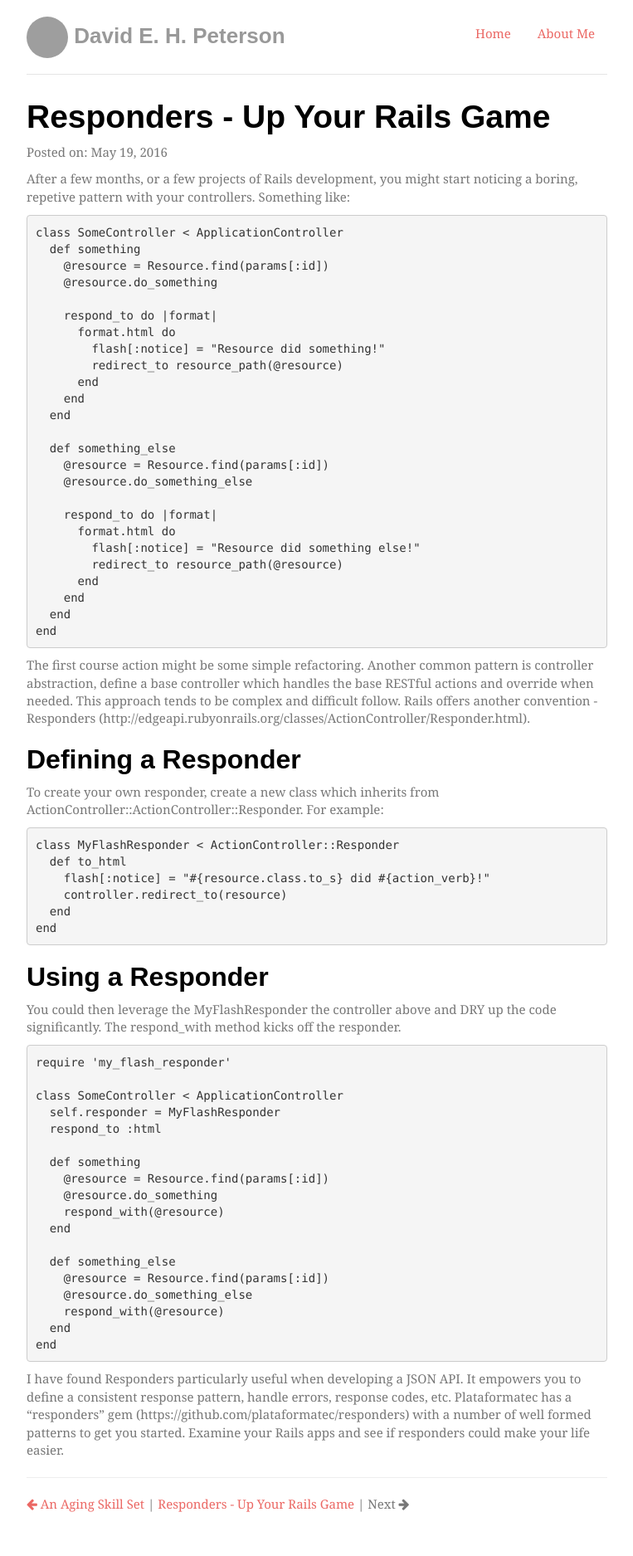
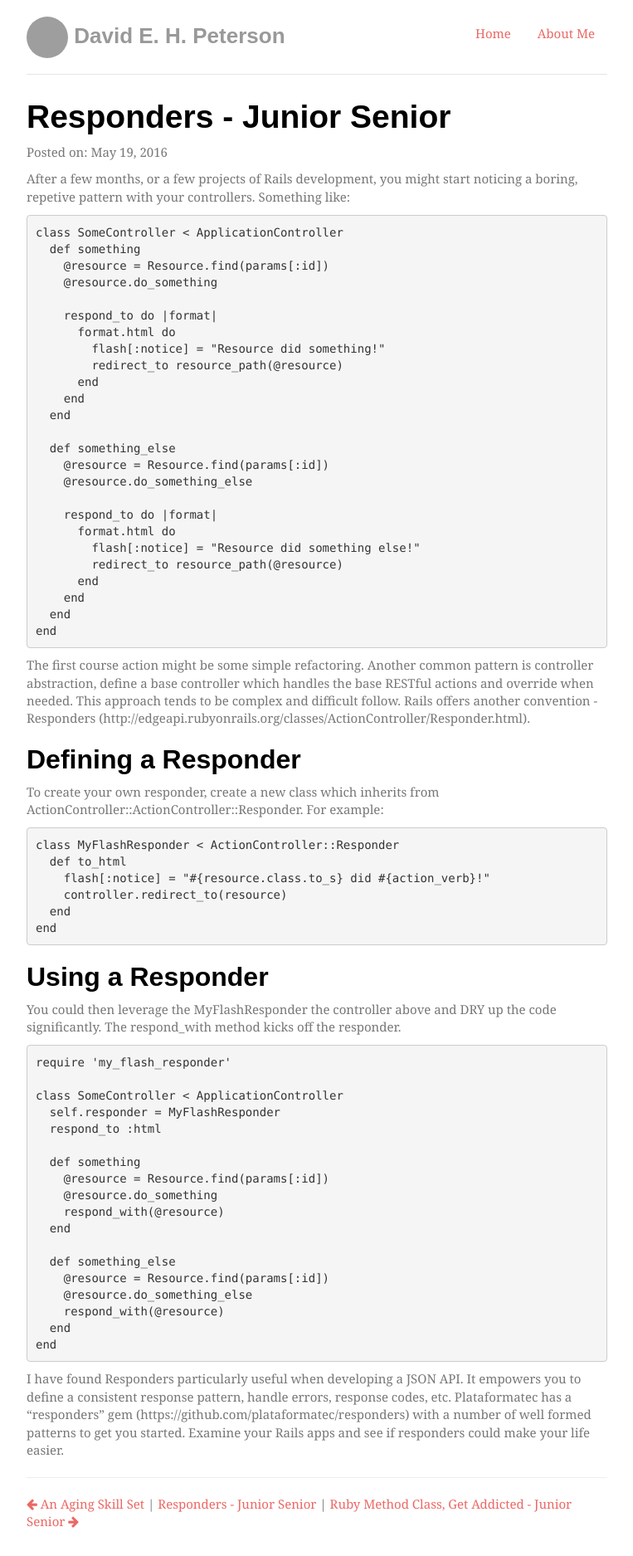
Before and after one commit to pete2786/pete2786.github.io, a Jekyll site: the page built from _posts/2016-05-19-responders.md, in a window 1280 px wide. Shown: the whole page at 83% size, without its empty margins (258-1021 px from the left). Built offline with Jekyll 4.4.1, drawn with Linux system fonts in a browser that asks for light colours; some web fonts are replaced; before the commit the page ends 1853 px from its top, so only the background shows below that; grey boxes are pictures that could not be loaded.

Commit message:
Added ruby method signature post

```diff
--- a/_posts/2016-05-19-responders.md
+++ b/_posts/2016-05-19-responders.md
@@ -1,7 +1,7 @@
 ---
 layout: post
-title:  Responders - Up Your Rails Game
-tags: [professional rails]
+title:  Responders - Junior Senior
+tags: [professional rails ruby]
 ---
 
 After a few months, or a few projects of Rails development, you might start noticing a boring, repetive pattern with your controllers. Something like:
```
Also changed, not shown: _posts/2016-05-20-ruby-method-signatures.md (added, +56 -0 lines).
